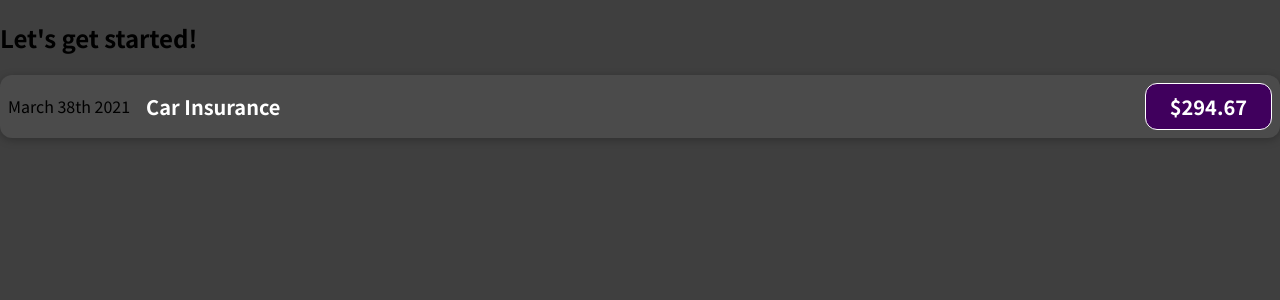
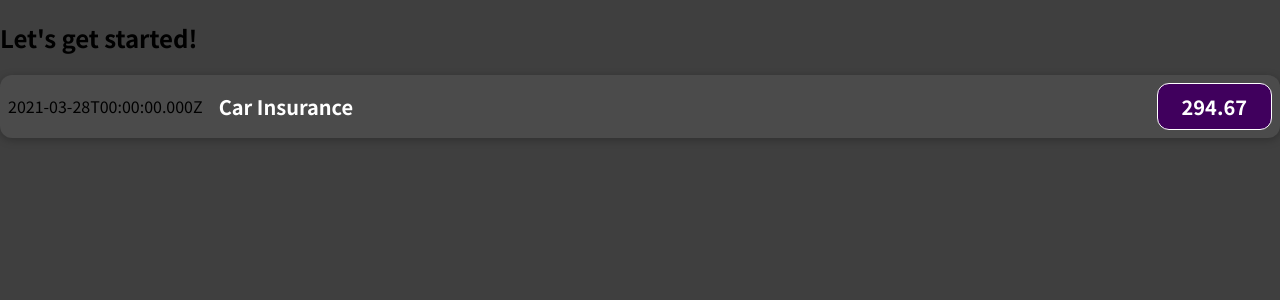
Before and after one commit to ChristinaGaitan/expenses-react, a JavaScript app: page / in a window 1280 px wide. Shown: the top 300 px of the page. Built offline with nearby package versions, Linux system fonts and the light colour scheme.

Commit message:
Use variables instead of hardcoded text

```diff
--- a/src/components/ExpenseItem.js
+++ b/src/components/ExpenseItem.js
@@ -1,12 +1,15 @@
 import './ExpenseItem.css'
 
 function ExpenseItem() {
+  const expenseDate = new Date(2021, 2, 28)
+  const expenseTitle = 'Car Insurance'
+  const expenseAmount = 294.67
   return (
     <div className='expense-item'>
-      <div>March 38th 2021</div>
+      <div>{expenseDate.toISOString()}</div>
       <div className='expense-item__description'>
-        <h2>Car Insurance</h2>
-        <div className='expense-item__price'>$294.67</div>
+        <h2>{expenseTitle}</h2>
+        <div className='expense-item__price'>{expenseAmount}</div>
       </div>
     </div>
   )
```
